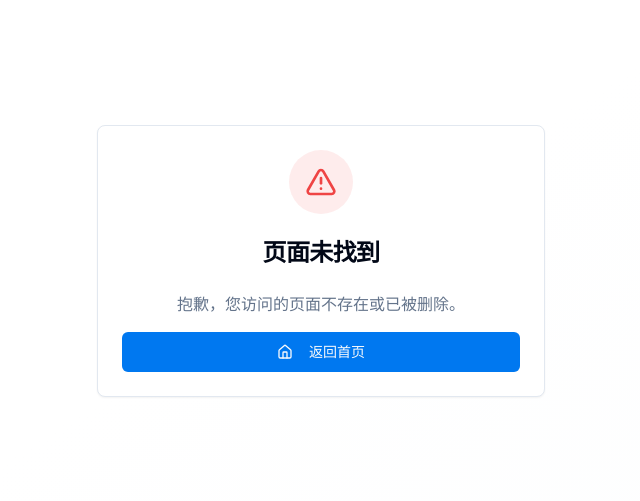
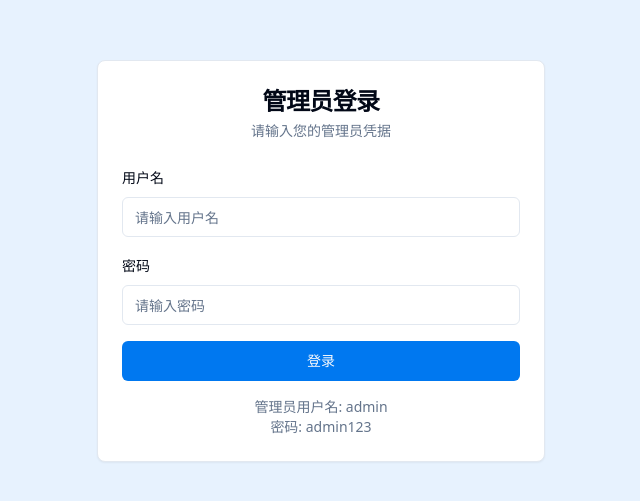
Before and after one commit to AnzhengLee/fill-my-pic-21, a React (Vite) app: page /auth in a window 1280 px wide. Shown: the part 139-640 px from the top of the page, without its empty margins (319-959 px from the left). Built offline with nearby package versions, Linux system fonts and the light colour scheme.

Commit message:
Implement username/password login

```diff
--- a/src/App.tsx
+++ b/src/App.tsx
@@ -3,26 +3,36 @@ import { Toaster as Sonner } from "@/components/ui/sonner";
 import { TooltipProvider } from "@/components/ui/tooltip";
 import { QueryClient, QueryClientProvider } from "@tanstack/react-query";
 import { BrowserRouter, Routes, Route } from "react-router-dom";
+import { AuthProvider } from "@/contexts/AuthContext";
+import ProtectedRoute from "@/components/ProtectedRoute";
 import Home from "./pages/Home";
 import RecordList from "./pages/RecordList";
+import Auth from "./pages/Auth";
 import NotFound from "./pages/NotFound";
 
 const queryClient = new QueryClient();
 
 const App = () => (
   <QueryClientProvider client={queryClient}>
+    <AuthProvider>
       <TooltipProvider>
         <Toaster />
         <Sonner />
         <BrowserRouter>
           <Routes>
             <Route path="/" element={<Home />} />
-          <Route path="/records" element={<RecordList />} />
+            <Route path="/auth" element={<Auth />} />
+            <Route path="/records" element={
+              <ProtectedRoute requireAdmin={true}>
+                <RecordList />
+              </ProtectedRoute>
+            } />
             {/* ADD ALL CUSTOM ROUTES ABOVE THE CATCH-ALL "*" ROUTE */}
             <Route path="*" element={<NotFound />} />
           </Routes>
         </BrowserRouter>
       </TooltipProvider>
+    </AuthProvider>
   </QueryClientProvider>
 );
 
--- /dev/null
+++ b/src/components/ProtectedRoute.tsx
@@ -0,0 +1,45 @@
+import { useEffect } from 'react';
+import { Navigate } from 'react-router-dom';
+import { useAuth } from '@/contexts/AuthContext';
+
+interface ProtectedRouteProps {
+  children: React.ReactNode;
+  requireAdmin?: boolean;
+}
+
+const ProtectedRoute: React.FC<ProtectedRouteProps> = ({
+  children,
+  requireAdmin = false
+}) => {
+  const { user, loading, isAdmin } = useAuth();
+
+  if (loading) {
+    return (
+      <div className="min-h-screen flex items-center justify-center">
+        <div className="text-center">
+          <div className="animate-spin rounded-full h-8 w-8 border-b-2 border-primary mx-auto"></div>
+          <p className="mt-2 text-muted-foreground">正在验证身份...</p>
+        </div>
+      </div>
+    );
+  }
+
+  if (!user) {
+    return <Navigate to="/auth" replace />;
+  }
+
+  if (requireAdmin && !isAdmin) {
+    return (
+      <div className="min-h-screen flex items-center justify-center">
+        <div className="text-center">
+          <h1 className="text-2xl font-bold text-destructive">权限不足</h1>
+          <p className="mt-2 text-muted-foreground">您需要管理员权限才能访问此页面</p>
+        </div>
+      </div>
+    );
+  }
+
+  return <>{children}</>;
+};
+
+export default ProtectedRoute;
--- /dev/null
+++ b/src/contexts/AuthContext.tsx
@@ -0,0 +1,84 @@
+import React, { createContext, useContext, useEffect, useState } from 'react';
+import { User, Session } from '@supabase/supabase-js';
+import { supabase } from '@/integrations/supabase/client';
+
+interface AuthContextType {
+  user: User | null;
+  session: Session | null;
+  loading: boolean;
+  isAdmin: boolean;
+  signIn: (email: string, password: string) => Promise<{ error: any }>;
+  signOut: () => Promise<void>;
+}
+
+const AuthContext = createContext<AuthContextType | undefined>(undefined);
+
+export const useAuth = () => {
+  const context = useContext(AuthContext);
+  if (context === undefined) {
+    throw new Error('useAuth must be used within an AuthProvider');
+  }
+  return context;
+};
+
+export const AuthProvider: React.FC<{ children: React.ReactNode }> = ({ children }) => {
+  const [user, setUser] = useState<User | null>(null);
+  const [session, setSession] = useState<Session | null>(null);
+  const [loading, setLoading] = useState(true);
+  const [isAdmin, setIsAdmin] = useState(false);
+
+  useEffect(() => {
+    // Set up auth state listener
+    const { data: { subscription } } = supabase.auth.onAuthStateChange(
+      async (event, session) => {
+        setSession(session);
+        setUser(session?.user ?? null);
+
+        // Check admin status - for now just check if user exists and email is admin
+        if (session?.user) {
+          setIsAdmin(session.user.email === 'admin@system.local');
+        } else {
+          setIsAdmin(false);
+        }
+
+        setLoading(false);
+      }
+    );
+
+    // Check for existing session
+    supabase.auth.getSession().then(({ data: { session } }) => {
+      setSession(session);
+      setUser(session?.user ?? null);
+      setLoading(false);
+    });
+
+    return () => subscription.unsubscribe();
+  }, []);
+
+  const signIn = async (email: string, password: string) => {
+    try {
+      const { error } = await supabase.auth.signInWithPassword({
+        email,
+        password,
+      });
+      return { error };
+    } catch (error: any) {
+      return { error };
+    }
+  };
+
+  const signOut = async () => {
+    await supabase.auth.signOut();
+  };
+
+  const value = {
+    user,
+    session,
+    loading,
+    isAdmin,
+    signIn,
+    signOut,
+  };
+
+  return <AuthContext.Provider value={value}>{children}</AuthContext.Provider>;
+};
--- /dev/null
+++ b/src/pages/Auth.tsx
@@ -0,0 +1,95 @@
+import { useState } from 'react';
+import { useNavigate } from 'react-router-dom';
+import { useAuth } from '@/contexts/AuthContext';
+import { Button } from '@/components/ui/button';
+import { Input } from '@/components/ui/input';
+import { Label } from '@/components/ui/label';
+import { Card, CardContent, CardDescription, CardHeader, CardTitle } from '@/components/ui/card';
+import { useToast } from '@/hooks/use-toast';
+
+const Auth = () => {
+  const [username, setUsername] = useState('');
+  const [password, setPassword] = useState('');
+  const [loading, setLoading] = useState(false);
+  const { signIn } = useAuth();
+  const navigate = useNavigate();
+  const { toast } = useToast();
+
+  const handleSubmit = async (e: React.FormEvent) => {
+    e.preventDefault();
+    setLoading(true);
+
+    // Convert username to email format for our admin user
+    const email = username === 'admin' ? 'admin@system.local' : username;
+
+    const { error } = await signIn(email, password);
+
+    if (error) {
+      toast({
+        title: "登录失败",
+        description: "用户名或密码错误",
+        variant: "destructive",
+      });
+    } else {
+      toast({
+        title: "登录成功",
+        description: "欢迎回来，管理员",
+      });
+      navigate('/records');
+    }
+
+    setLoading(false);
+  };
+
+  return (
+    <div className="min-h-screen flex items-center justify-center bg-medical-light">
+      <Card className="w-full max-w-md">
+        <CardHeader className="space-y-1">
+          <CardTitle className="text-2xl text-center">管理员登录</CardTitle>
+          <CardDescription className="text-center">
+            请输入您的管理员凭据
+          </CardDescription>
+        </CardHeader>
+        <CardContent>
+          <form onSubmit={handleSubmit} className="space-y-4">
+            <div className="space-y-2">
+              <Label htmlFor="username">用户名</Label>
+              <Input
+                id="username"
+                type="text"
+                placeholder="请输入用户名"
+                value={username}
+                onChange={(e) => setUsername(e.target.value)}
+                required
+              />
+            </div>
+            <div className="space-y-2">
+              <Label htmlFor="password">密码</Label>
+              <Input
+                id="password"
+                type="password"
+                placeholder="请输入密码"
+                value={password}
+                onChange={(e) => setPassword(e.target.value)}
+                required
+              />
+            </div>
+            <Button
+              type="submit"
+              className="w-full"
+              disabled={loading}
+            >
+              {loading ? "登录中..." : "登录"}
+            </Button>
+          </form>
+          <div className="mt-4 text-center text-sm text-muted-foreground">
+            <p>管理员用户名: admin</p>
+            <p>密码: admin123</p>
+          </div>
+        </CardContent>
+      </Card>
+    </div>
+  );
+};
+
+export default Auth;
--- a/src/pages/Home.tsx
+++ b/src/pages/Home.tsx
@@ -1,19 +1,29 @@
 import { useState, useRef } from "react";
 import { Button } from "@/components/ui/button";
 import { Card, CardContent, CardHeader, CardTitle } from "@/components/ui/card";
-import { ArrowLeft, Save, FileText, List } from "lucide-react";
+import { ArrowLeft, Save, FileText, List, LogIn, LogOut } from "lucide-react";
 import { useNavigate } from "react-router-dom";
 import { InfoRecognitionForm, FormRef } from "@/components/InfoRecognitionForm";
 import ImageUploader from "@/components/ImageUploader";
 import { useToast } from "@/hooks/use-toast";
+import { useAuth } from "@/contexts/AuthContext";
 
 const Home = () => {
   const navigate = useNavigate();
   const { toast } = useToast();
+  const { user, isAdmin, signOut } = useAuth();
   const formRef = useRef<FormRef>(null);
   const [isSubmitting, setIsSubmitting] = useState(false);
   const [isProcessing, setIsProcessing] = useState(false);
   const [recognitionData, setRecognitionData] = useState<Record<string, any> | null>(null);
+
+  const handleSignOut = async () => {
+    await signOut();
+    toast({
+      title: "已退出登录",
+      description: "您已成功退出系统",
+    });
+  };
 
   const handleRecognitionComplete = (data: Record<string, any>) => {
     setRecognitionData(data);
@@ -60,6 +70,13 @@ const Home = () => {
               <h1 className="text-3xl font-bold text-foreground">医疗信息识别系统</h1>
             </div>
 
+            <div className="flex items-center gap-2">
+              {user ? (
+                <>
+                  <span className="text-sm text-muted-foreground">
+                    欢迎，{isAdmin ? "管理员" : "用户"}
+                  </span>
+                  {isAdmin && (
                     <Button
                       variant="outline"
                       size="sm"
@@ -69,6 +86,29 @@ const Home = () => {
                       <List className="w-4 h-4" />
                       查看记录
                     </Button>
+                  )}
+                  <Button
+                    variant="ghost"
+                    size="sm"
+                    onClick={handleSignOut}
+                    className="flex items-center gap-2"
+                  >
+                    <LogOut className="w-4 h-4" />
+                    退出
+                  </Button>
+                </>
+              ) : (
+                <Button
+                  variant="outline"
+                  size="sm"
+                  onClick={() => navigate("/auth")}
+                  className="flex items-center gap-2"
+                >
+                  <LogIn className="w-4 h-4" />
+                  管理员登录
+                </Button>
+              )}
+            </div>
           </div>
 
           <p className="text-muted-foreground">
--- a/src/pages/RecordList.tsx
+++ b/src/pages/RecordList.tsx
@@ -87,13 +87,25 @@ const RecordList = () => {
               <h1 className="text-3xl font-bold text-foreground">医疗记录列表</h1>
             </div>
 
+            <div className="flex items-center gap-2">
               <Button
+                variant="outline"
                 onClick={() => navigate("/")}
                 className="flex items-center gap-2"
               >
                 <Plus className="w-4 h-4" />
                 新建记录
               </Button>
+              <Button
+                variant="ghost"
+                size="sm"
+                onClick={handleSignOut}
+                className="flex items-center gap-2"
+              >
+                <LogOut className="w-4 h-4" />
+                退出登录
+              </Button>
+            </div>
           </div>
 
           <p className="text-muted-foreground">
```
Lines whose indentation alone changed are shown as unchanged.
